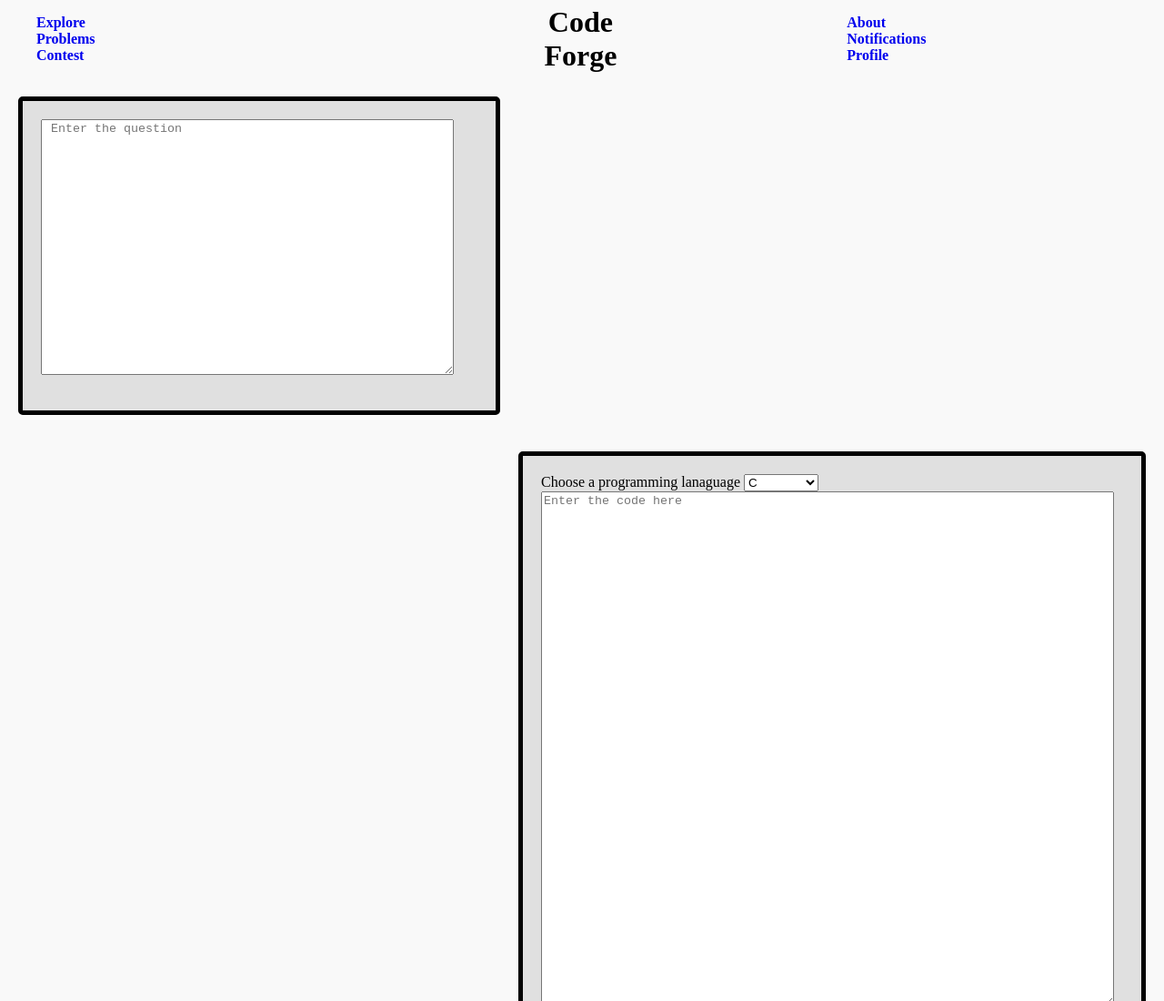
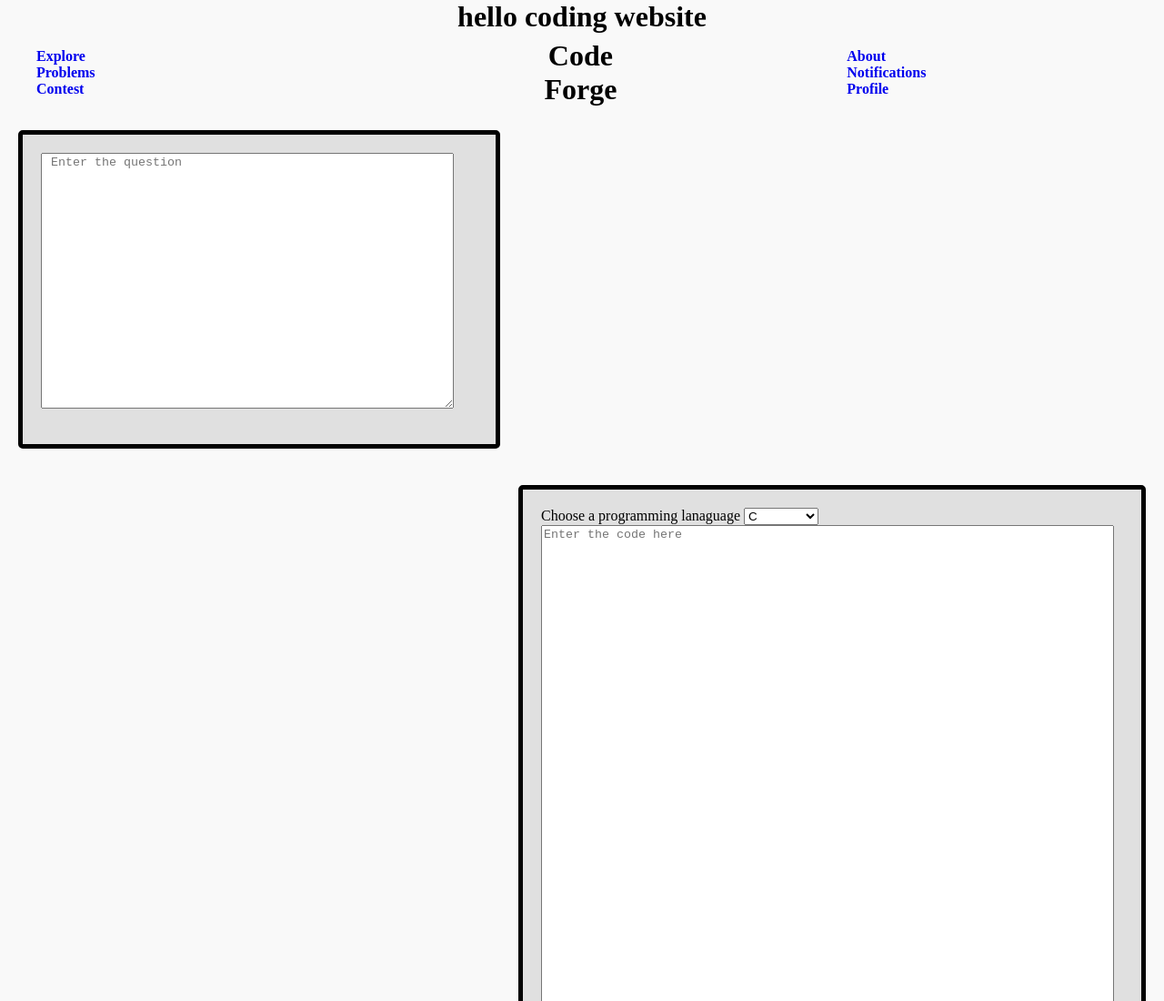
Before and after one commit to Prabh6862/codingplatform, a plain HTML site: page frontend/index.html in a window 1280 px wide. Shown: the top 1100 px of the page at 91% size. Drawn offline with Linux system fonts and the light colour scheme.

Commit message:
learning git

```diff
--- a/frontend/index.html
+++ b/frontend/index.html
@@ -7,6 +7,7 @@
     <link rel="stylesheet" href="style.css">
 </head>
 <body>
+    <h1>hello coding website</h1>
     <header>
         <div>
             <nav>
```
